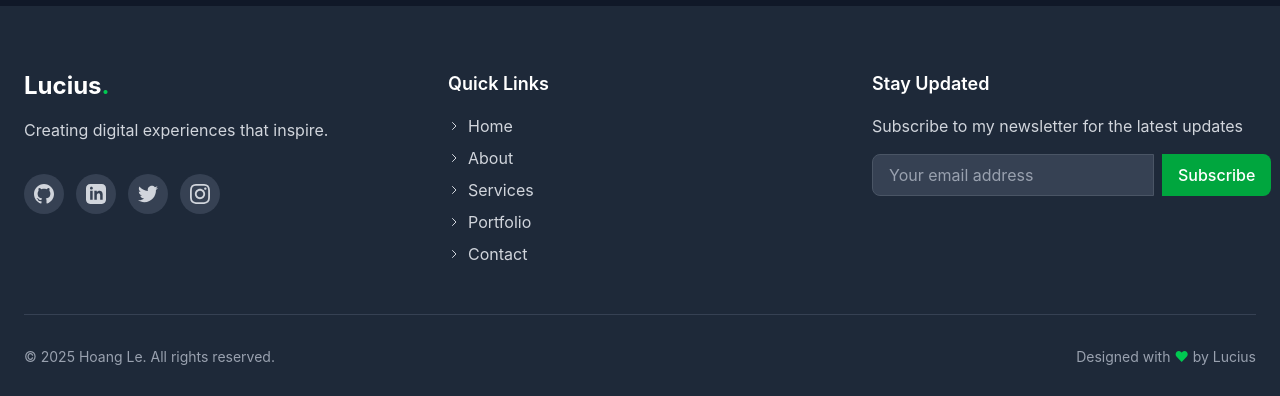
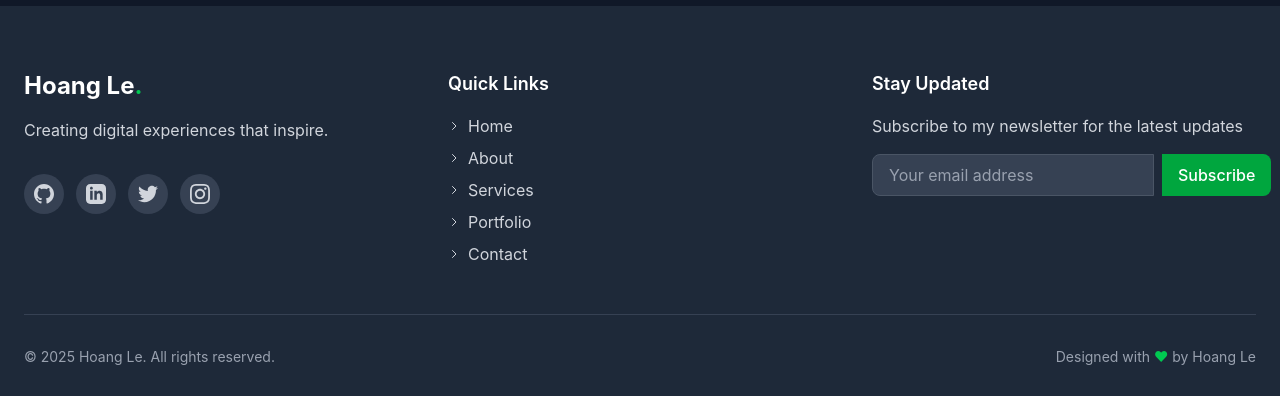
Before and after one commit to hoangitusk20/portfolio, a React (Vite) app: page / in a window 1280 px wide. Shown: the part 4070-4466 px from the top of the page. Built offline with nearby package versions, Linux system fonts and the light colour scheme.

Commit message:
Edit Footer

```diff
--- a/src/components/Footer.jsx
+++ b/src/components/Footer.jsx
@@ -285,7 +285,8 @@
           <div className="flex flex-col md:flex-row justify-between items-center">
             <p className="text-gray-400 text-sm">{footerData.copyright}</p>
             <p className="text-gray-400 text-sm mt-4 md:mt-0">
-              Designed with <span className="text-green-500">❤</span> by Lucius
+              Designed with <span className="text-green-500">❤</span> by Hoang
+              Le
             </p>
           </div>
         </div>
--- a/src/data/footerData.js
+++ b/src/data/footerData.js
@@ -1,7 +1,7 @@
 import { contactData } from "./contactData";
 
 export const footerData = {
-  logo: "Lucius",
+  logo: "Hoang Le",
   tagline: "Creating digital experiences that inspire.",
   copyright: `© ${new Date().getFullYear()} Hoang Le. All rights reserved.`,
   newsletterEmail: contactData.email,
```
